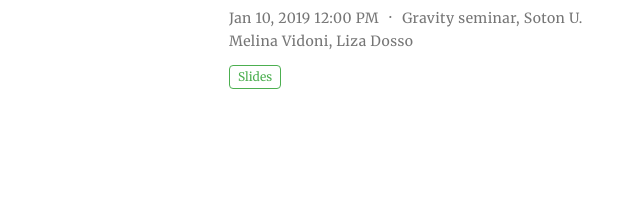
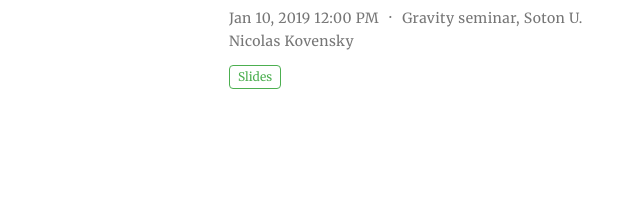
Before and after one commit to nicokov/nicokov.github.io, a plain HTML site: page talk/index.html in a window 1280 px wide. Shown: the part 243-449 px from the top of the page, 96-736 px from the left. Drawn offline with nearby package versions, Linux system fonts and the light colour scheme; some packages are replaced by stand-ins of ours; some icons are missing.

Commit message:
Fix author SotonU

```diff
--- a/talk/index.html
+++ b/talk/index.html
@@ -348,7 +348,7 @@
 
       </div>
       <div itemprop="author">
-        Melina Vidoni, Liza Dosso</div>
+        Nicolas Kovensky</div>
     </div>
 
     <div class="btn-links">
```
